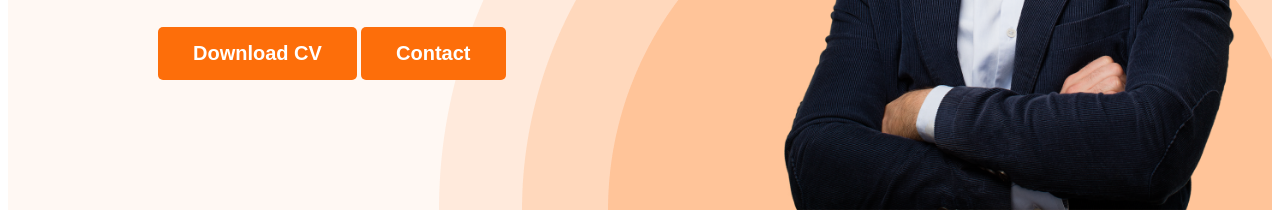
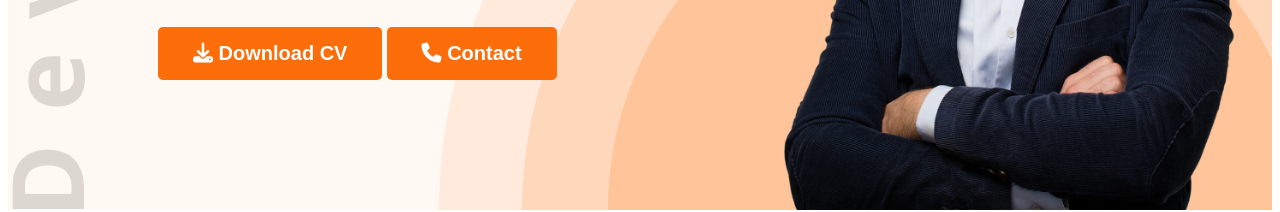
Before and after one commit to ParvezAhmedJacky/webdeveloper-protfolio, a plain HTML site: page index.html in a window 1280 px wide. Shown: the part 592-804 px from the top of the page. Drawn offline with nearby package versions, Linux system fonts and the light colour scheme.

Commit message:
added font awesome icon

```diff
--- a/index.html
+++ b/index.html
@@ -11,6 +11,7 @@
         rel="stylesheet">
 
     <link rel="stylesheet" href="style/protfolio.css">
+    <script src="https://kit.fontawesome.com/d3827eaf86.js" crossorigin="anonymous"></script>
 </head>
 
 <body>
@@ -29,8 +30,8 @@
                 <h1 class="banner-title">Mary Hardy</h1>
                 <p class="banner-description">Shot what able cold new see hold.Friendly as an betrayed formerly he.
                     Morning because as to society behaved moments.</p>
-                <button class="btn-primary">Download CV</button>
-                <button class="btn-primary">Contact</button>
+                <button class="btn-primary"><i class="fa-solid fa-download"></i> Download CV</button>
+                <button class="btn-primary"><i class="fa-solid fa-phone"></i> Contact</button>
             </div>
             <img class="profile-pic" src="images/hardy.png" alt="">
         </div>
@@ -156,7 +157,7 @@
                 </div>
             </div>
             <div class="download-cv">
-                <button class="btn-primary">Download CV</button>
+                <button class="btn-primary"><i class="fa-solid fa-download"></i> Download CV</button>
             </div>
         </section>
     </main>
--- a/style/protfolio.css
+++ b/style/protfolio.css
@@ -64,9 +64,9 @@ nav a {
 /* header related style */
 .header {
     background-color: #FFF8F3;
-    background-image: url('../images/header_bg.png');
+    background-image: url('../images/header_bg.png'),url('../images/developer.png');
     background-repeat: no-repeat;
-    background-position: bottom right;
+    background-position: bottom right,bottom left;
 }
 
 .banner {
```
